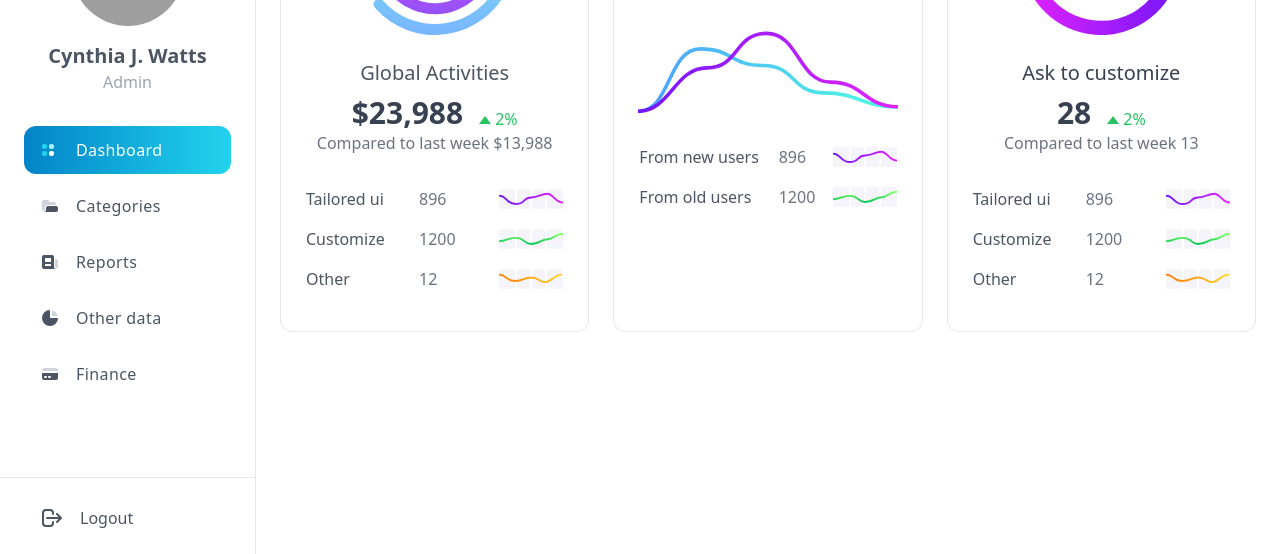
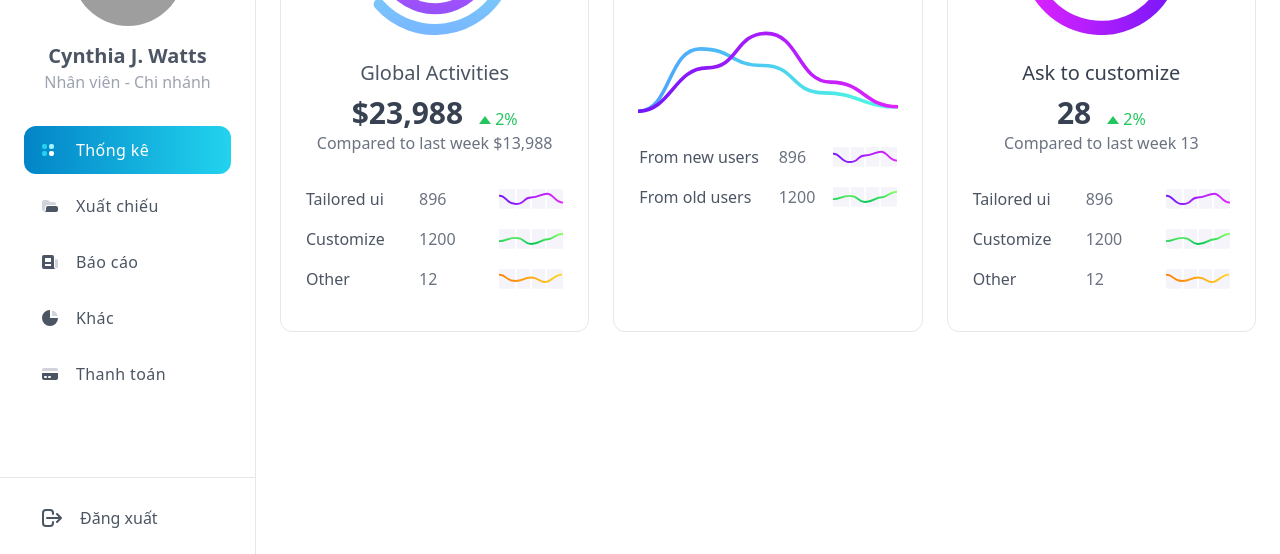
Before and after one commit to anbvt/employee-cinema, a Next.js app: page / in a window 1280 px wide. Shown: the part 246-800 px from the top of the page. Built offline with nearby package versions, Linux system fonts and the light colour scheme; no server answers; grey boxes are pictures that could not be loaded.

Commit message:
sửa menu

```diff
--- a/components/Menu/index.tsx
+++ b/components/Menu/index.tsx
@@ -1,16 +1,11 @@
 "use client"
 
-import { Menu, MenuProps } from "antd";
 import { signOut, useSession } from "next-auth/react";
 import Link from "next/link";
-import { useEffect, useState } from "react";
-
-type MenuItem = Required<MenuProps>['items'][number];
-
+import { useEffect } from "react";
 
 const MenuComponent = () => {
     const { data: session } = useSession();
-
     useEffect(() => {
 
     }, [session]);
@@ -19,25 +14,25 @@ const MenuComponent = () => {
         <div className="ml-[-100%] fixed z-10 top-0 pb-3 px-6 w-full flex flex-col justify-between h-screen border-r bg-white transition duration-300 md:w-4/12 lg:ml-0 lg:w-[25%] xl:w-[20%] 2xl:w-[15%]">
             <div>
                 <div className="-mx-6 px-6 py-4">
-                    <a href="#" title="home">
+                    <Link href="/" title="home">
                         <img src="https://tailus.io/sources/blocks/stats-cards/preview/images/logo.svg" className="w-32" alt="tailus logo" />
-                    </a>
+                    </Link>
                 </div>
                 <div className="mt-8 text-center">
                     <img src="https://tailus.io/sources/blocks/stats-cards/preview/images/second_user.webp" className="w-10 h-10 m-auto rounded-full object-cover lg:w-28 lg:h-28" />
                     <h5 className="hidden mt-4 text-xl font-semibold text-gray-600 lg:block">Cynthia J. Watts</h5>
-                    <span className="hidden text-gray-400 lg:block">Admin</span>
+                    <span className="hidden text-gray-400 lg:block">Nhân viên - Chi nhánh</span>
                 </div>
                 <ul className="space-y-2 tracking-wide mt-8">
                     <li>
-                        <a href="#" aria-label="dashboard" className="relative px-4 py-3 flex items-center space-x-4 rounded-xl text-white bg-gradient-to-r from-sky-600 to-cyan-400">
+                        <Link href="#" aria-label="dashboard" className="relative px-4 py-3 flex items-center space-x-4 rounded-xl text-white bg-gradient-to-r from-sky-600 to-cyan-400">
                             <svg className="-ml-1 h-6 w-6" viewBox="0 0 24 24" fill="none">
                                 <path d="M6 8a2 2 0 0 1 2-2h1a2 2 0 0 1 2 2v1a2 2 0 0 1-2 2H8a2 2 0 0 1-2-2V8ZM6 15a2 2 0 0 1 2-2h1a2 2 0 0 1 2 2v1a2 2 0 0 1-2 2H8a2 2 0 0 1-2-2v-1Z" className="fill-current text-cyan-400 dark:fill-slate-600" />
                                 <path d="M13 8a2 2 0 0 1 2-2h1a2 2 0 0 1 2 2v1a2 2 0 0 1-2 2h-1a2 2 0 0 1-2-2V8Z" className="fill-current text-cyan-200 group-hover:text-cyan-300" />
                                 <path d="M13 15a2 2 0 0 1 2-2h1a2 2 0 0 1 2 2v1a2 2 0 0 1-2 2h-1a2 2 0 0 1-2-2v-1Z" className="fill-current group-hover:text-sky-300" />
                             </svg>
-                            <span className="-mr-1 font-medium">Dashboard</span>
-                        </a>
+                            <span className="-mr-1 font-medium">Thống kê</span>
+                        </Link>
                     </li>
                     <li>
                         <a href="#" className="px-4 py-3 flex items-center space-x-4 rounded-md text-gray-600 group">
@@ -45,7 +40,7 @@ const MenuComponent = () => {
                                 <path className="fill-current text-gray-300 group-hover:text-cyan-300" fillRule="evenodd" d="M2 6a2 2 0 012-2h4l2 2h4a2 2 0 012 2v1H8a3 3 0 00-3 3v1.5a1.5 1.5 0 01-3 0V6z" clipRule="evenodd" />
                                 <path className="fill-current text-gray-600 group-hover:text-cyan-600" d="M6 12a2 2 0 012-2h8a2 2 0 012 2v2a2 2 0 01-2 2H2h2a2 2 0 002-2v-2z" />
                             </svg>
-                            <span className="group-hover:text-gray-700">Categories</span>
+                            <span className="group-hover:text-gray-700">Xuất chiếu</span>
                         </a>
                     </li>
                     <li>
@@ -54,7 +49,7 @@ const MenuComponent = () => {
                                 <path className="fill-current text-gray-600 group-hover:text-cyan-600" fillRule="evenodd" d="M2 5a2 2 0 012-2h8a2 2 0 012 2v10a2 2 0 002 2H4a2 2 0 01-2-2V5zm3 1h6v4H5V6zm6 6H5v2h6v-2z" clipRule="evenodd" />
                                 <path className="fill-current text-gray-300 group-hover:text-cyan-300" d="M15 7h1a2 2 0 012 2v5.5a1.5 1.5 0 01-3 0V7z" />
                             </svg>
-                            <span className="group-hover:text-gray-700">Reports</span>
+                            <span className="group-hover:text-gray-700">Báo cáo</span>
                         </a>
                     </li>
                     <li>
@@ -63,17 +58,17 @@ const MenuComponent = () => {
                                 <path className="fill-current text-gray-600 group-hover:text-cyan-600" d="M2 10a8 8 0 018-8v8h8a8 8 0 11-16 0z" />
                                 <path className="fill-current text-gray-300 group-hover:text-cyan-300" d="M12 2.252A8.014 8.014 0 0117.748 8H12V2.252z" />
                             </svg>
-                            <span className="group-hover:text-gray-700">Other data</span>
+                            <span className="group-hover:text-gray-700">Khác</span>
                         </a>
                     </li>
                     <li>
-                        <a href="#" className="px-4 py-3 flex items-center space-x-4 rounded-md text-gray-600 group">
+                        <Link href="/" className="px-4 py-3 flex items-center space-x-4 rounded-md text-gray-600 group">
                             <svg xmlns="http://www.w3.org/2000/svg" className="h-5 w-5" viewBox="0 0 20 20" fill="currentColor">
                                 <path className="fill-current text-gray-300 group-hover:text-cyan-300" d="M4 4a2 2 0 00-2 2v1h16V6a2 2 0 00-2-2H4z" />
                                 <path className="fill-current text-gray-600 group-hover:text-cyan-600" fillRule="evenodd" d="M18 9H2v5a2 2 0 002 2h12a2 2 0 002-2V9zM4 13a1 1 0 011-1h1a1 1 0 110 2H5a1 1 0 01-1-1zm5-1a1 1 0 100 2h1a1 1 0 100-2H9z" clipRule="evenodd" />
                             </svg>
-                            <span className="group-hover:text-gray-700">Finance</span>
-                        </a>
+                            <span className="group-hover:text-gray-700">Thanh toán</span>
+                        </Link>
                     </li>
                 </ul>
             </div>
@@ -82,7 +77,7 @@ const MenuComponent = () => {
                     <svg xmlns="http://www.w3.org/2000/svg" className="h-6 w-6" fill="none" viewBox="0 0 24 24" stroke="currentColor">
                         <path strokeLinecap="round" strokeLinejoin="round" strokeWidth={2} d="M17 16l4-4m0 0l-4-4m4 4H7m6 4v1a3 3 0 01-3 3H6a3 3 0 01-3-3V7a3 3 0 013-3h4a3 3 0 013 3v1" />
                     </svg>
-                    <span className="group-hover:text-gray-700">Logout</span>
+                    <button onClick={()=>signOut()} className="group-hover:text-gray-700">Đăng xuất</button>
                 </button>
             </div>
         </div>
```
